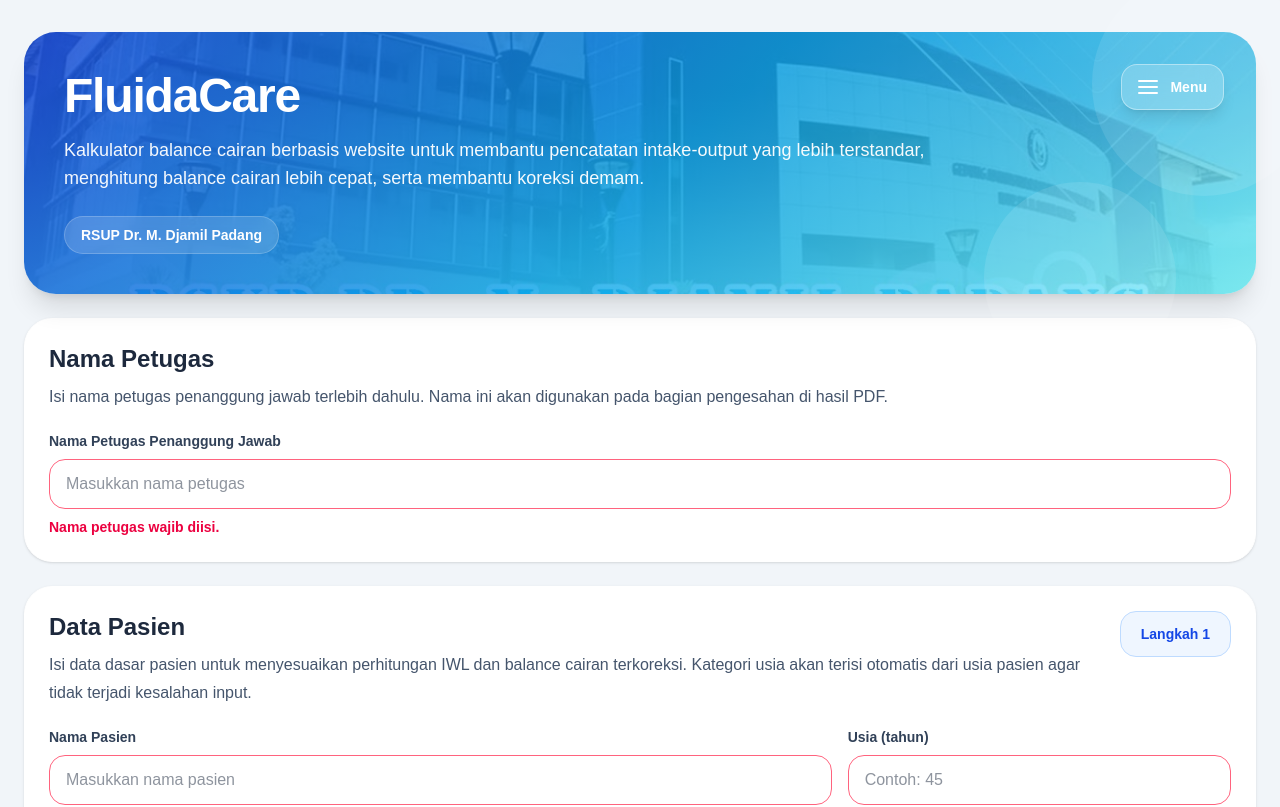
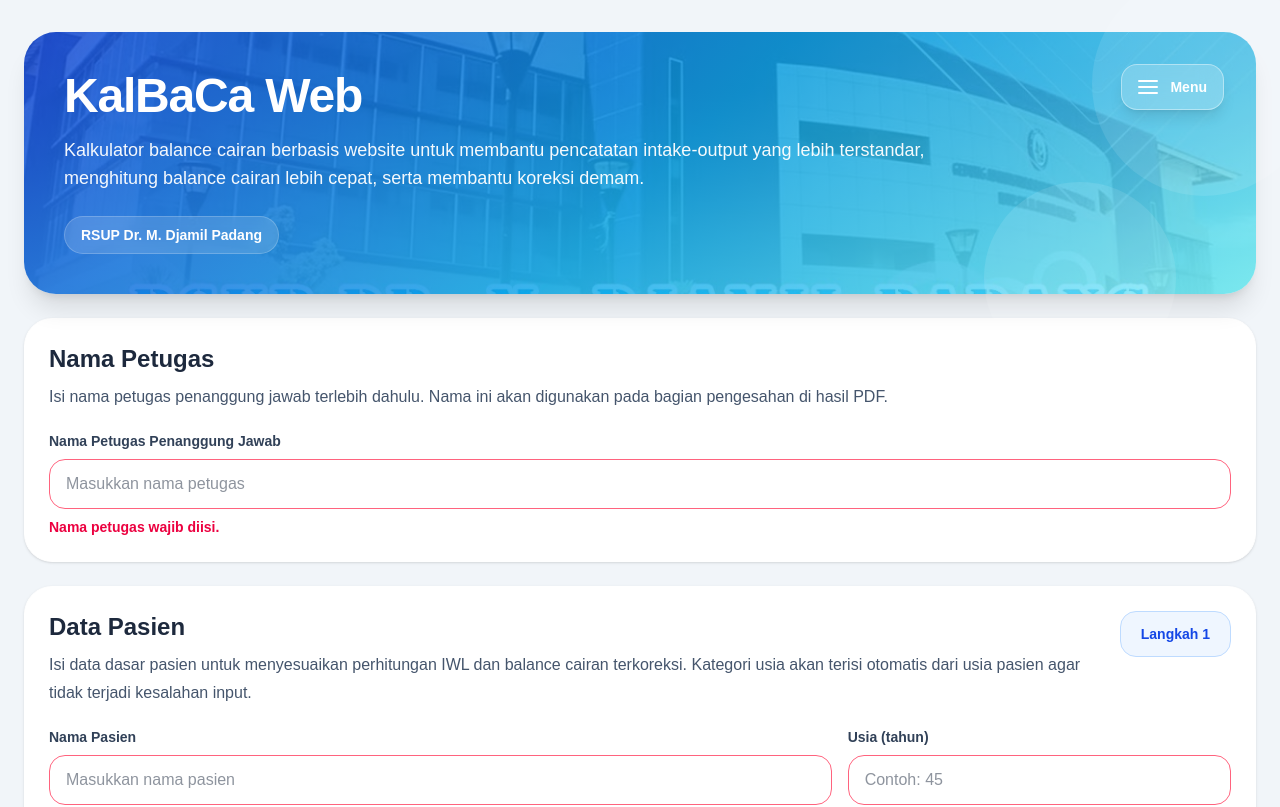
Before and after one commit to ukbisumut3256/fluidcare-v3, a Next.js app: page / in a window 1280 px wide. Shown: the top 807 px of the page. Built offline with nearby package versions, Linux system fonts and the light colour scheme.

Commit message:
update latest code

```diff
--- a/app/page.tsx
+++ b/app/page.tsx
@@ -66,7 +66,7 @@ type CalculationResult = {
   feverAddition: number;
 };
 
-const STORAGE_KEY = "fluidacare-web-v8-data";
+const STORAGE_KEY = "kalbaca-web-v8-data";
 const MAX_ADDITIONAL_ITEMS = 5;
 
 const initialOfficerForm: OfficerForm = {
@@ -669,7 +669,7 @@ export default function Home() {
 
       doc.setFont("helvetica", "normal");
       doc.setFontSize(9);
-      doc.text("RSUP Dr. M. Djamil Padang • FluidaCare", 38, 28);
+      doc.text("RSUP Dr. M. Djamil Padang • KalBaCa Web", 38, 28);
 
       doc.setFillColor(255, 255, 255);
       doc.setGState(new (doc as any).GState({ opacity: 0.92 }));
@@ -946,7 +946,7 @@ export default function Home() {
       doc.setFont("helvetica", "normal");
       doc.setFontSize(7);
       setText(slate);
-      doc.text("Dokumen dibuat otomatis oleh FluidaCare.", 10, 288);
+      doc.text("Dokumen dibuat otomatis oleh KalBaCa Web.", 10, 288);
 
       doc.save(`Balance_Cairan_${safePatientName}_${exportDateForFile}.pdf`);
     } catch (error) {
@@ -977,7 +977,7 @@ export default function Home() {
           <div className="pointer-events-none absolute bottom-[-80px] right-[80px] h-48 w-48 rounded-full bg-white/10" />
 
           <div className="relative z-10 min-h-[170px] pr-0 md:pr-48">
-            <h1 className="text-4xl font-black tracking-tight md:text-5xl">FluidaCare</h1>
+            <h1 className="text-4xl font-black tracking-tight md:text-5xl">KalBaCa Web</h1>
             <p className="mt-4 max-w-4xl text-sm leading-7 text-white/95 md:text-lg">
               Kalkulator balance cairan berbasis website untuk membantu pencatatan intake-output yang
               lebih terstandar, menghitung balance cairan lebih cepat, serta membantu koreksi demam.
@@ -1313,13 +1313,13 @@ function InfoPage({
           </button>
 
           <div className="pt-12 md:pt-4">
-            <p className="text-xs font-bold uppercase tracking-[0.25em] text-white/80">FluidaCare</p>
+            <p className="text-xs font-bold uppercase tracking-[0.25em] text-white/80">KalBaCa Web</p>
             <h1 className="mt-3 max-w-3xl text-3xl font-black tracking-tight md:text-5xl">
               {isAbout ? "Tentang Aplikasi" : "Profil Pengembangan"}
             </h1>
             <p className="mt-4 max-w-3xl text-sm leading-7 text-white/95 md:text-lg">
               {isAbout
-                ? "Informasi tujuan, fungsi, dan batasan penggunaan aplikasi FluidaCare."
+                ? "Informasi tujuan, fungsi, dan batasan penggunaan aplikasi KalBaCa Web."
                 : "Informasi pengembang, instansi, dan identitas pengembangan aplikasi."}
             </p>
           </div>
@@ -1329,9 +1329,9 @@ function InfoPage({
           {isAbout ? (
             <div className="space-y-5">
               <div className="rounded-3xl border border-blue-100 bg-blue-50 p-5 leading-8 text-slate-700 md:p-6">
-                <h2 className="text-2xl font-black text-slate-900">FluidaCare</h2>
+                <h2 className="text-2xl font-black text-slate-900">KalBaCa Web</h2>
                 <p className="mt-4">
-                  FluidaCare merupakan aplikasi kalkulator balance cairan yang dikembangkan secara mandiri
+                  KalBaCa Web merupakan aplikasi kalkulator balance cairan yang dikembangkan secara mandiri
                   untuk membantu tenaga kesehatan melakukan pencatatan intake-output dan perhitungan
                   keseimbangan cairan pasien secara cepat, praktis, dan terstandar, khususnya di Instalasi
                   Gawat Darurat (IGD).
@@ -1361,7 +1361,7 @@ function InfoPage({
                   <ProfileInfo label="Pengembang" value="Ramona Hotnida Sari Nasution" />
                   <ProfileInfo label="Instansi" value="RSUP Dr. M. Djamil Padang" />
                   <ProfileInfo label="Tahun Pengembangan" value="2026" />
-                  <ProfileInfo label="Nama Aplikasi" value="FluidaCare" />
+                  <ProfileInfo label="Nama Aplikasi" value="KalBaCa Web" />
                 </div>
               </div>
 
```
